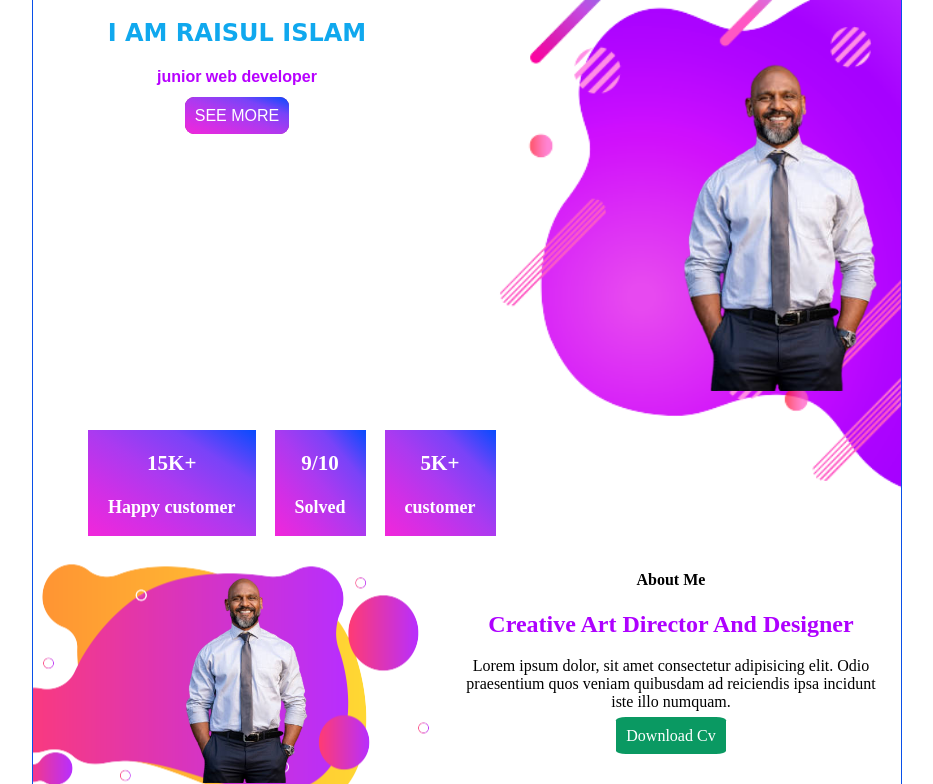
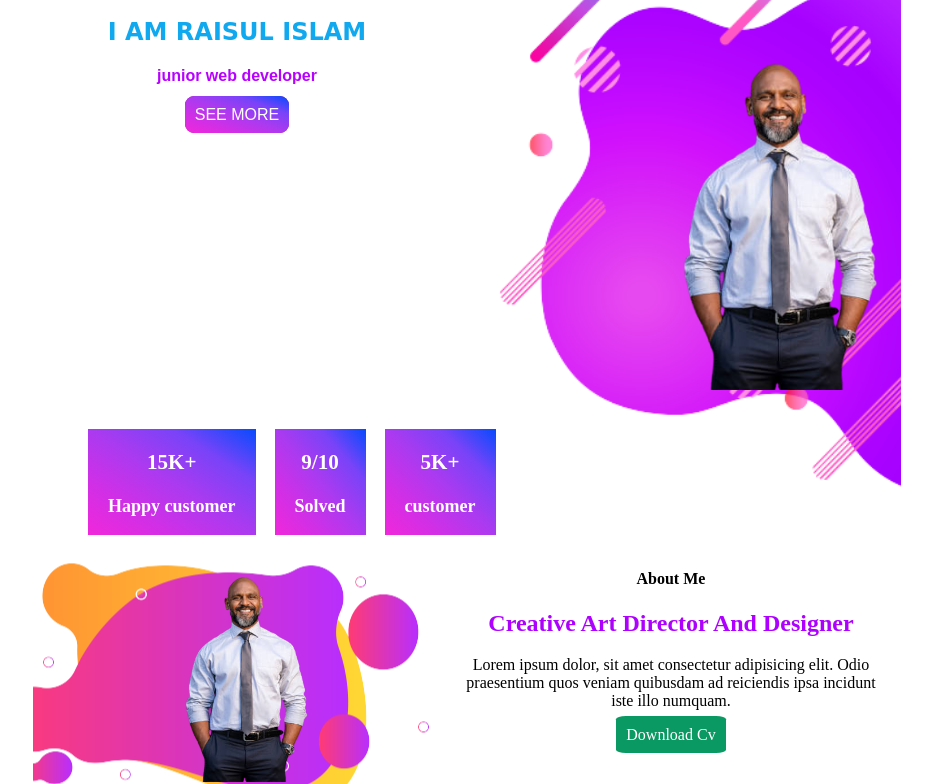
Before and after one commit to raisul4/profile, a plain HTML site: page index.html in a window 1280 px wide. Shown: the part 121-905 px from the top of the page, without its empty margins (173-1106 px from the left). Drawn offline with Linux system fonts and the light colour scheme.

```diff
--- a/style.css
+++ b/style.css
@@ -1,5 +1,5 @@
 .banner{
-    border: 1px solid rgb(9, 80, 233);
+    /* border: 1px solid rgb(9, 80, 233); */
     height: 2287px;
     width: 868px ;
     background-image: url("./image/back.png");
```
